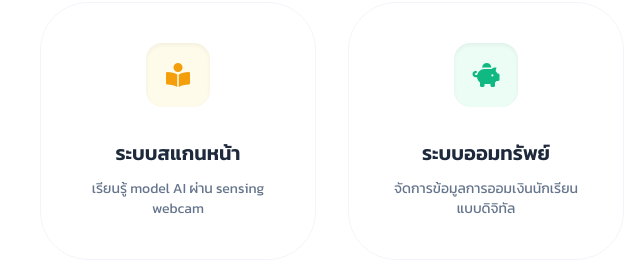
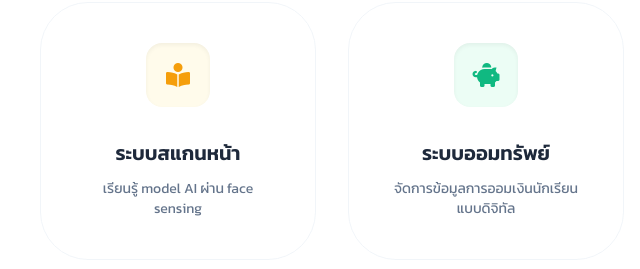
Before and after one commit to BONDdata/Bondsite, a plain HTML site: page index.html in a window 1280 px wide. Shown: the part 1094-1363 px from the top of the page, 0-640 px from the left. Drawn offline with nearby package versions, Linux system fonts and the light colour scheme.

Commit message:
Update index.html

```diff
--- a/index.html
+++ b/index.html
@@ -106,7 +106,7 @@
             <a href="https://facescan-wr.netlify.app/" target="_blank" class="glass-card p-10 rounded-[3rem] text-center border-slate-100">
                 <div class="w-16 h-16 bg-amber-50 text-amber-500 rounded-2xl flex items-center justify-center mb-8 mx-auto text-2xl shadow-inner"><i class="fas fa-book-reader"></i></div>
                 <h3 class="font-bold text-xl mb-3">ระบบสแกนหน้า</h3>
-                <p class="text-slate-500 text-sm">เรียนรู้ model AI ผ่าน sensing webcam</p>
+                <p class="text-slate-500 text-sm">เรียนรู้ model AI ผ่าน face sensing</p>
             </a>
 
 
```
